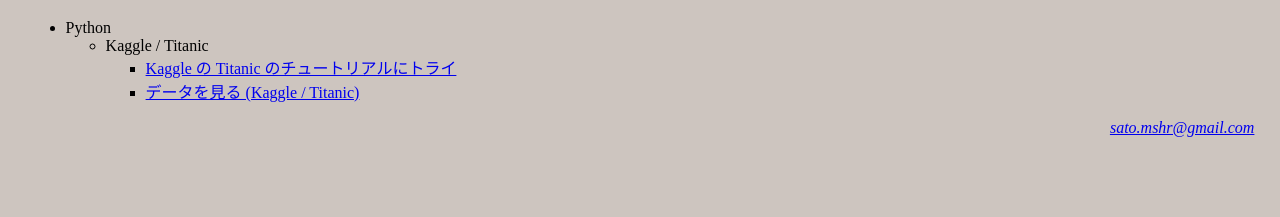
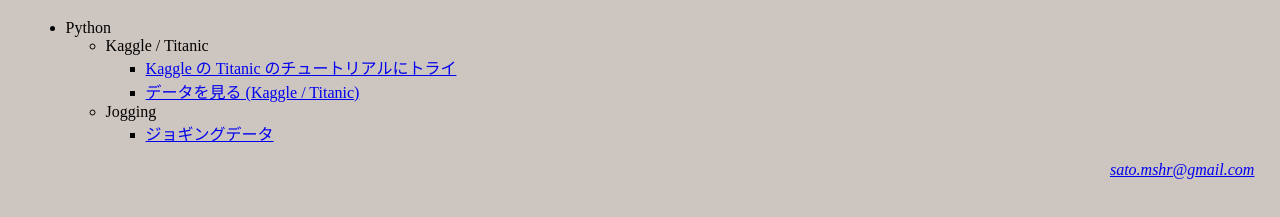
Before and after one commit to satomshr/satomshr.github.io, a plain HTML site: page index.html in a window 1280 px wide. Shown: the part 63-280 px from the top of the page. Drawn offline with Linux system fonts and the light colour scheme.

Commit message:
Link to python/jogging/jogging.html

```diff
--- a/index.html
+++ b/index.html
@@ -19,6 +19,10 @@
             <li><a href="./python/kaggle_titanic/tutorial_20201107.html">Kaggle の Titanic のチュートリアルにトライ</a></li>
             <li><a href="./python/kaggle_titanic/show_data.html">データを見る (Kaggle / Titanic)</a></li>
           </ul> </li>
+      <li>Jogging
+          <ul>
+            <li><a href="./python/jogging/jogging.html">ジョギングデータ</a></li>
+          </ul></li>
     </ul> </li>
 
 </ul>
```
